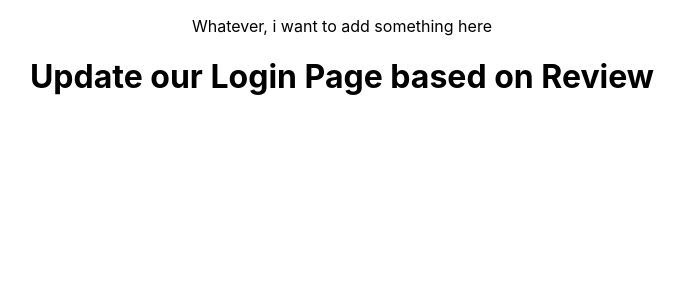
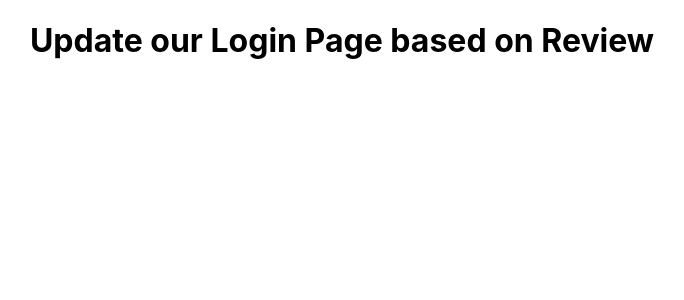
Before and after one commit to 7code-io/testing-project, a React (Create React App) app in the folder react-app/: page / in a window 1280 px wide. Shown: the top 300 px of the page, without its empty margins (298-982 px from the left). Built offline with nearby package versions, Linux system fonts and the light colour scheme.

Commit message:
Remove paragrap

```diff
--- a/react-app/src/App.js
+++ b/react-app/src/App.js
@@ -6,7 +6,6 @@ import SignUp from "./pages/SignUp"
 function App() {
   return (
     <div className="App">
-      <p>Whatever, i want to add something here</p>
       <Login></Login>
     </div>
   );
```
